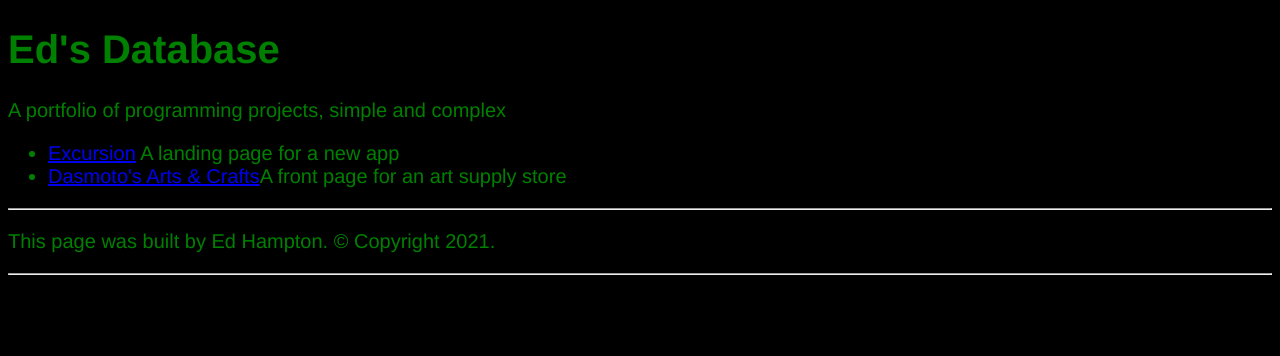
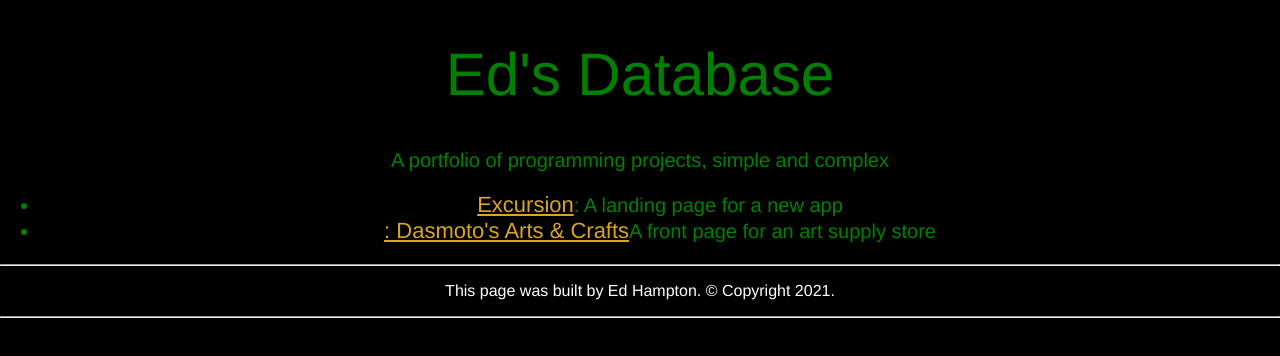
Before and after one commit to CanterburyEd23/programmingPortfolio, a plain HTML site: page index.html in a window 1280 px wide. Drawn offline with Linux system fonts and the light colour scheme.

Commit message:
index and css tweaks

```diff
--- a/index.html
+++ b/index.html
@@ -11,8 +11,8 @@
         </header>
         <nav>
             <ul>
-                <li><a href="../excursion/index.html">Excursion</a>  A landing page for a new app</li>
-                <li><a href="../dasmoto-sArts-Crafts/index.html">  Dasmoto's Arts & Crafts</a>A front page for an art supply store</li>
+                <li><a href="../excursion/index.html">Excursion</a>:  A landing page for a new app</li>
+                <li><a href="../dasmoto-sArts-Crafts/index.html">:  Dasmoto's Arts & Crafts</a>A front page for an art supply store</li>
             </ul>
         </nav>
         <footer>
--- a/style.css
+++ b/style.css
@@ -3,4 +3,22 @@ body {
     color: green;
     font-family:'Franklin Gothic Medium', 'Arial Narrow', Arial, sans-serif;
     font-size: 20px;
+    text-align: center;
+    margin: auto;
 }
+
+h1 {
+    font-weight: normal;
+    font-size: 60px;
+}
+
+nav ul li a {
+    color:goldenrod;
+    font-size: 22px;
+}
+
+footer {
+    font-size: 0.8em;
+    color: white;
+    text-align: center;
+}
```
